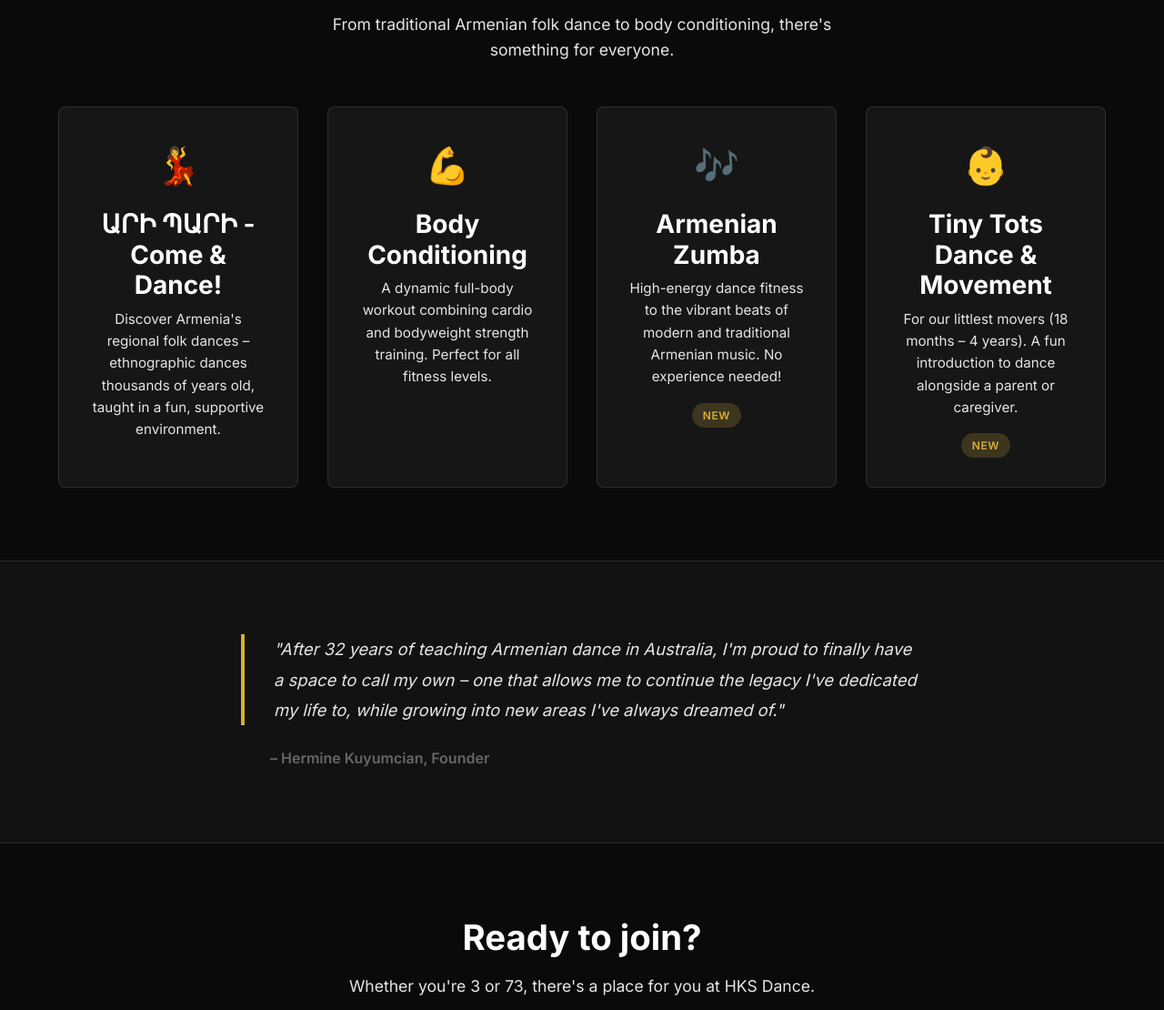
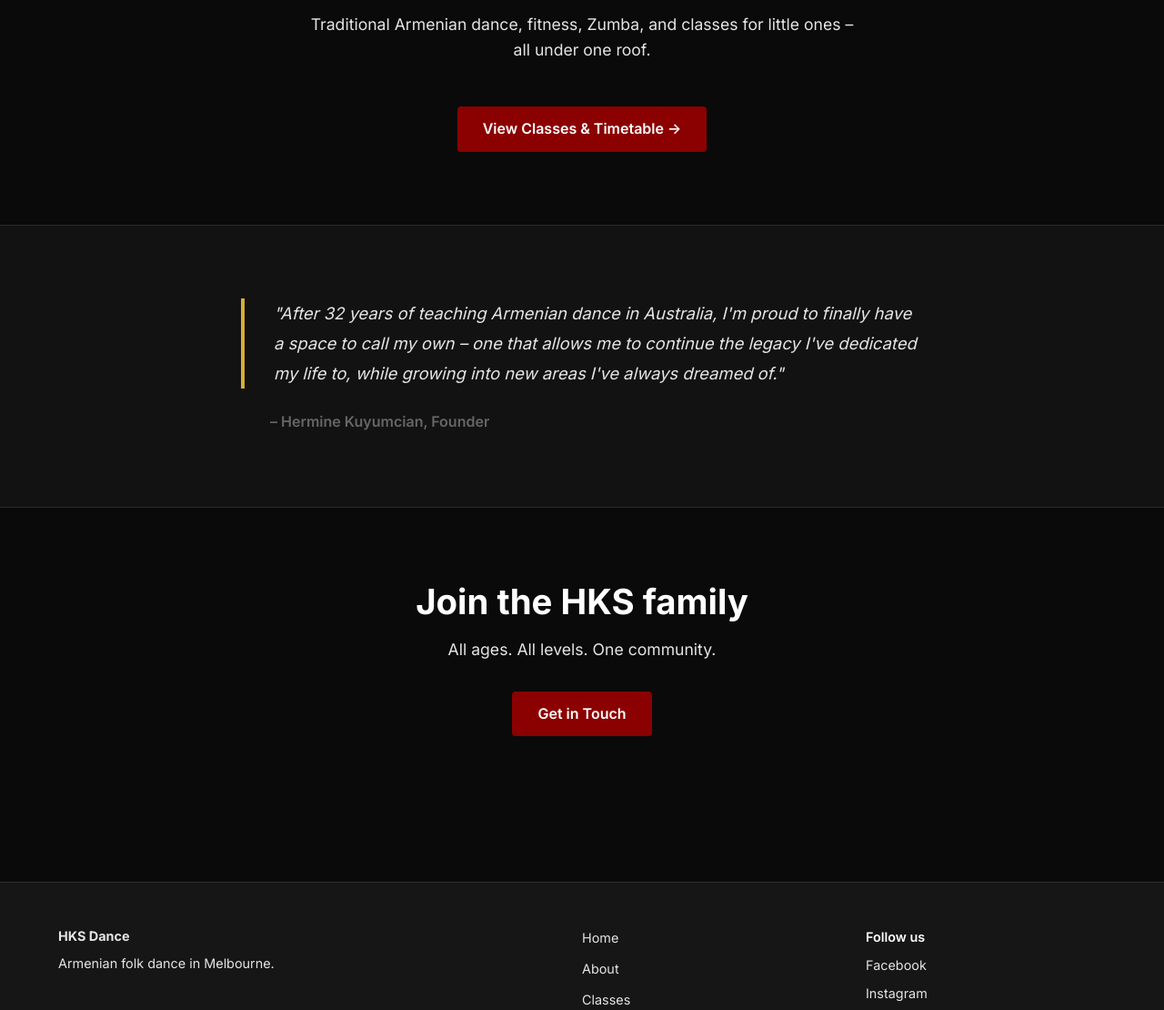
Before and after one commit to skhtor/hks-www, an Astro site: page / in a window 1280 px wide. Shown: the part 1284-2394 px from the top of the page at 91% size. Built offline with nearby package versions, Linux system fonts and the light colour scheme; Astro itself is replaced by a stand-in of ours.

Commit message:
Simplify home page

```diff
--- a/src/pages/index.astro
+++ b/src/pages/index.astro
@@ -25,31 +25,9 @@ import BaseLayout from '../layouts/BaseLayout.astro';
   <section class="classes section">
     <div class="container">
       <h2 class="section-heading">What we offer</h2>
-      <p class="section-intro">From traditional Armenian folk dance to body conditioning, there's something for everyone.</p>
-
-      <div class="classes-grid">
-        <div class="class-card">
-          <div class="class-icon">💃</div>
-          <h3>ԱՐԻ ՊԱՐԻ - Come & Dance!</h3>
-          <p>Discover Armenia's regional folk dances – ethnographic dances thousands of years old, taught in a fun, supportive environment.</p>
-        </div>
-        <div class="class-card">
-          <div class="class-icon">💪</div>
-          <h3>Body Conditioning</h3>
-          <p>A dynamic full-body workout combining cardio and bodyweight strength training. Perfect for all fitness levels.</p>
-        </div>
-        <div class="class-card">
-          <div class="class-icon">🎶</div>
-          <h3>Armenian Zumba</h3>
-          <p>High-energy dance fitness to the vibrant beats of modern and traditional Armenian music. No experience needed!</p>
-          <span class="class-tag">New</span>
-        </div>
-        <div class="class-card">
-          <div class="class-icon">👶</div>
-          <h3>Tiny Tots Dance & Movement</h3>
-          <p>For our littlest movers (18 months – 4 years). A fun introduction to dance alongside a parent or caregiver.</p>
-          <span class="class-tag">New</span>
-        </div>
+      <p class="section-intro">Traditional Armenian dance, fitness, Zumba, and classes for little ones – all under one roof.</p>
+      <div class="classes-cta">
+        <a href="/classes" class="btn btn-primary">View Classes & Timetable →</a>
       </div>
     </div>
   </section>
@@ -65,8 +43,8 @@ import BaseLayout from '../layouts/BaseLayout.astro';
 
   <section class="cta section">
     <div class="container cta-inner">
-      <h2>Ready to join?</h2>
-      <p>Whether you're 3 or 73, there's a place for you at HKS Dance.</p>
+      <h2>Join the HKS family</h2>
+      <p>All ages. All levels. One community.</p>
       <a href="/contact" class="btn btn-primary">Get in Touch</a>
     </div>
   </section>
@@ -139,47 +117,8 @@ import BaseLayout from '../layouts/BaseLayout.astro';
     text-align: center;
   }
 
-  .classes-grid {
-    display: grid;
-    grid-template-columns: repeat(auto-fit, minmax(260px, 1fr));
-    gap: var(--space-lg);
-  }
-
-  .class-card {
-    padding: var(--space-lg);
-    background: rgba(255, 255, 255, 0.05);
-    border: 1px solid rgba(255, 255, 255, 0.1);
-    border-radius: 8px;
+  .classes-cta {
     text-align: center;
-    position: relative;
-  }
-
-  .class-icon {
-    font-size: 2.5rem;
-    margin-bottom: var(--space-sm);
-  }
-
-  .class-card h3 {
-    margin-bottom: var(--space-xs);
-  }
-
-  .class-card p {
-    color: var(--color-gray-200);
-    font-size: 0.95rem;
-    line-height: 1.6;
-  }
-
-  .class-tag {
-    display: inline-block;
-    margin-top: var(--space-sm);
-    padding: 0.25rem 0.75rem;
-    border-radius: 100px;
-    font-size: 0.75rem;
-    font-weight: 600;
-    text-transform: uppercase;
-    letter-spacing: 0.05em;
-    background: rgba(212, 175, 55, 0.2);
-    color: var(--color-accent);
   }
 
   .legacy {
```
